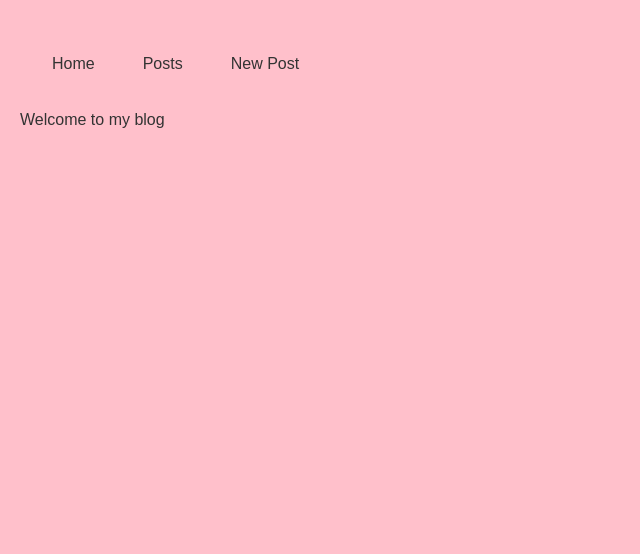
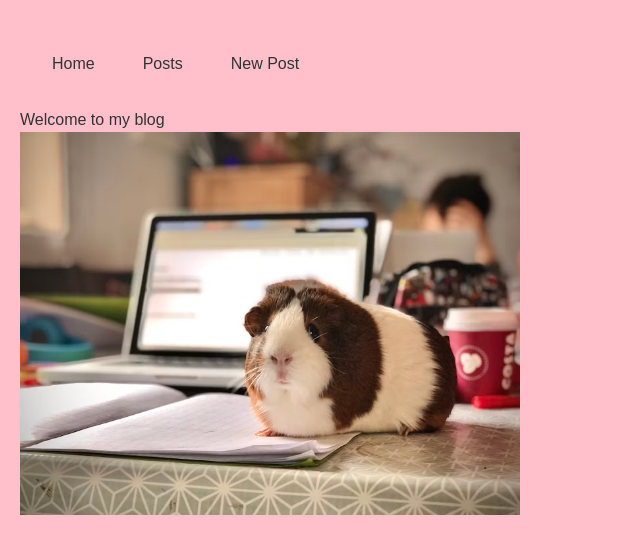
Before and after one commit to Cjeveritt19/Blog-assignment, a Next.js app: page / in a window 1280 px wide. Shown: the top 554 px of the page, without its empty margins (0-640 px from the left). Built offline with nearby package versions, Linux system fonts and the light colour scheme.

Commit message:
added styling to global css

```diff
--- a/src/app/globals.css
+++ b/src/app/globals.css
@@ -12,4 +12,5 @@ body {
   font-family: Arial, sans-serif;
   margin: 0;
   padding: 20px;
+  font-size: 16px;
 }
--- a/src/app/page.js
+++ b/src/app/page.js
@@ -1,7 +1,16 @@
+import Image from "next/image";
+import Guineapig from "@/../public/images/guinea-pig-on-a-laptop.jpeg";
+
 export default function HomePage() {
   return (
     <>
       <h1>Welcome to my blog</h1>
+      <Image
+        src={Guineapig}
+        alt="A guinea pig on a laptop"
+        width={500}
+        height={500}
+      />
     </>
   );
 }
```
Also changed, not shown: public/images/guinea-pig-on-a-laptop.jpeg (added).
